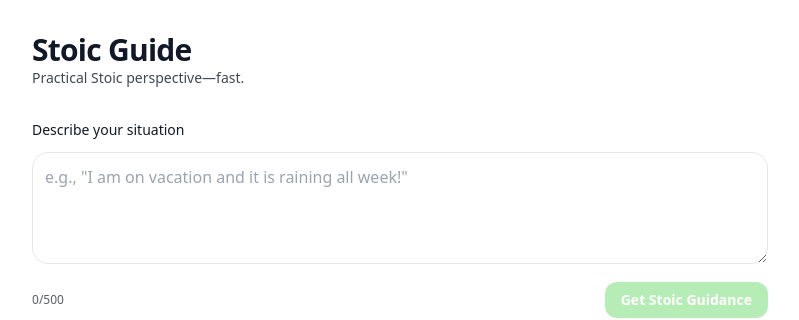
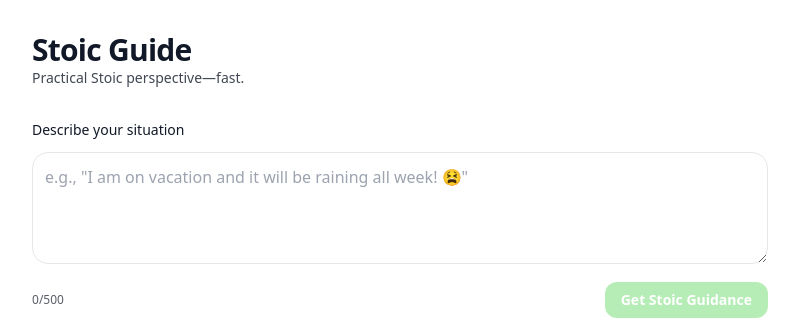
Before and after one commit to andrewteman/stoic-guide, a Next.js app: page / in a window 1280 px wide. Shown: the top 320 px of the page, without its empty margins (240-1039 px from the left). Built offline with nearby package versions, Linux system fonts and the light colour scheme.

Commit message:
Update page.tsx

```diff
--- a/app/page.tsx
+++ b/app/page.tsx
@@ -57,7 +57,7 @@ export default function HomePage() {
           id="situation"
           value={situation}
           onChange={(e) => setSituation(e.target.value)}
-          placeholder='e.g., "I am on vacation and it is raining all week!"'
+          placeholder='e.g., "I am on vacation and it will be raining all week! 😫"'
           required
           maxLength={500}
           className="w-full min-h-28 rounded-2xl border p-3 outline-none focus:ring-2 focus:ring-black/10 dark:focus:ring-white/20"
```
